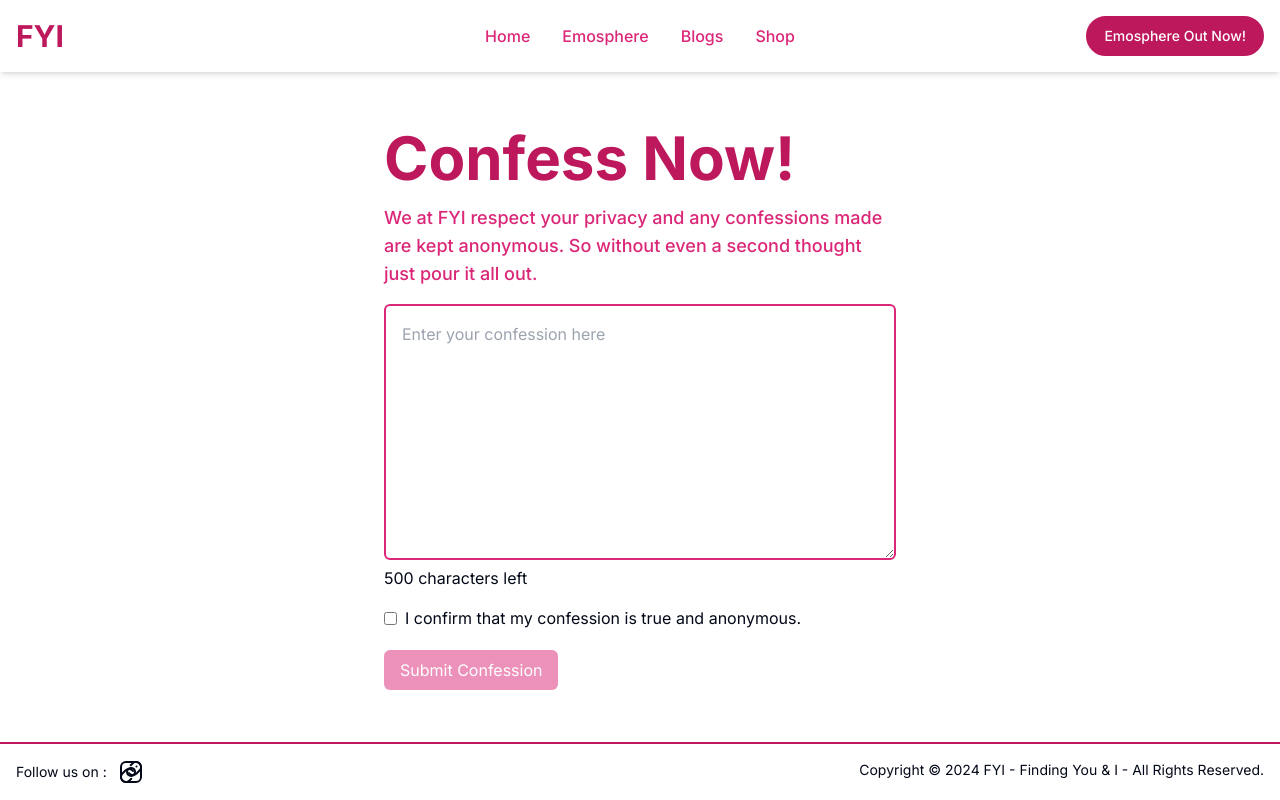
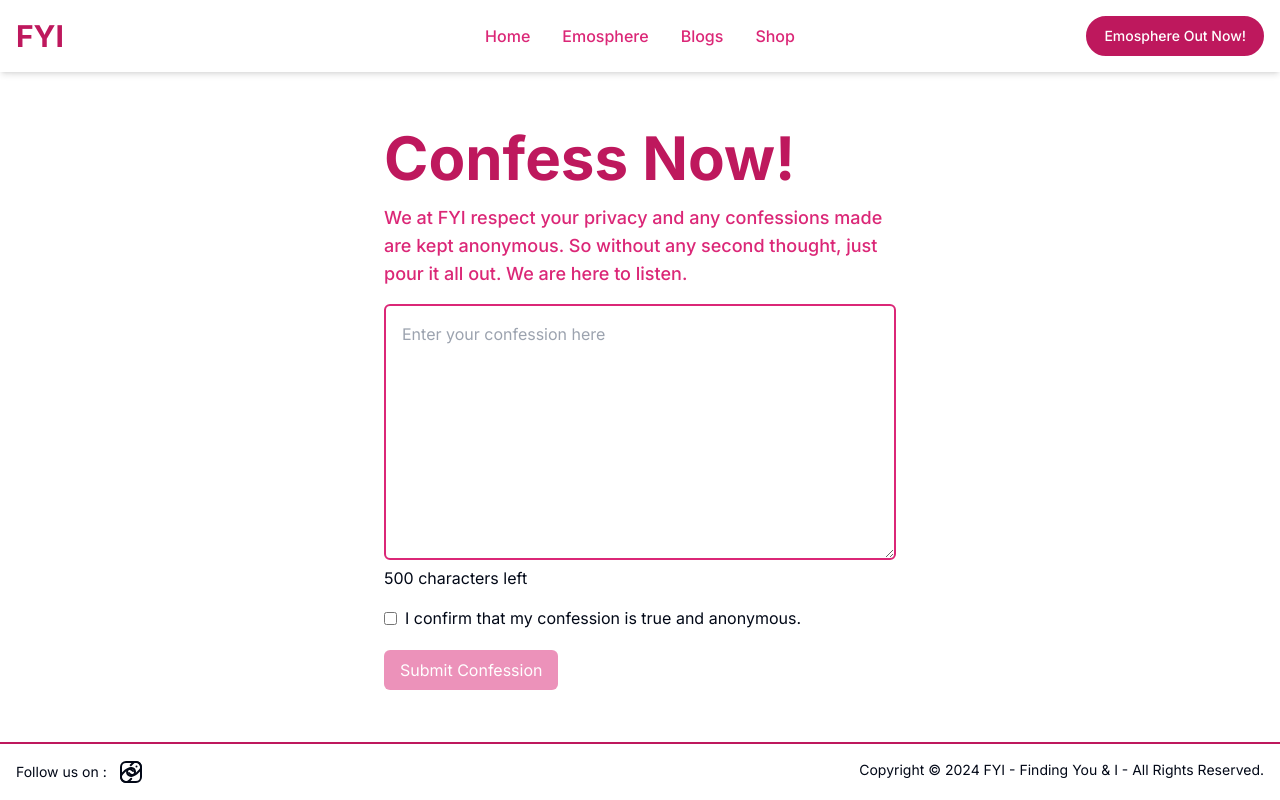
Before and after one commit to tooodle/fyiorg, a Next.js app: page /emosphere in a window 1280 px wide. Built offline with nearby package versions, Linux system fonts and the light colour scheme.

Commit message:
added a line to emoshpere

```diff
--- a/app/components/footer/page.jsx
+++ b/app/components/footer/page.jsx
@@ -7,7 +7,7 @@ function Footer() {
       <div className="m-0 p-0 flex gap-3 items-center">
         Follow us on :{" "}
         <Link href={"https://www.instagram.com/fyiorg"}>
-          <Instagram />
+          <Instagram/>
 
         </Link>{" "}
       </div>
--- a/app/emosphere/page.jsx
+++ b/app/emosphere/page.jsx
@@ -82,7 +82,7 @@ function Emosphere() {
       <p className="text-pink-700 text-6xl font-bold">Confess Now!</p>
       <p className="text-pink-600 my-4 font-medium text-lg">
         We at FYI respect your privacy and any confessions made are kept
-        anonymous. So without even a second thought just pour it all out.
+        anonymous. So without any second thought, just pour it all out. We are here to listen.
       </p>
       <div>
         <textarea
```
